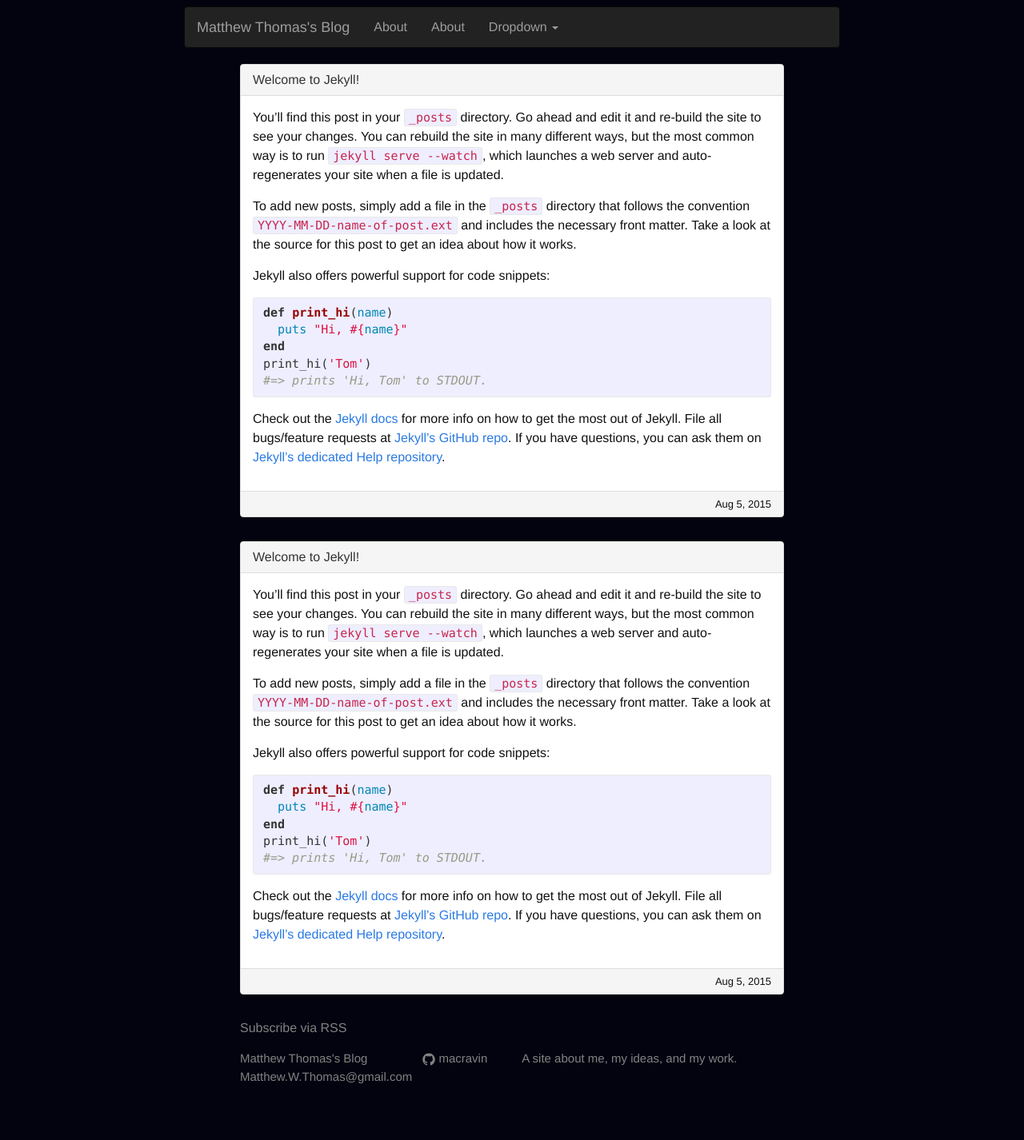
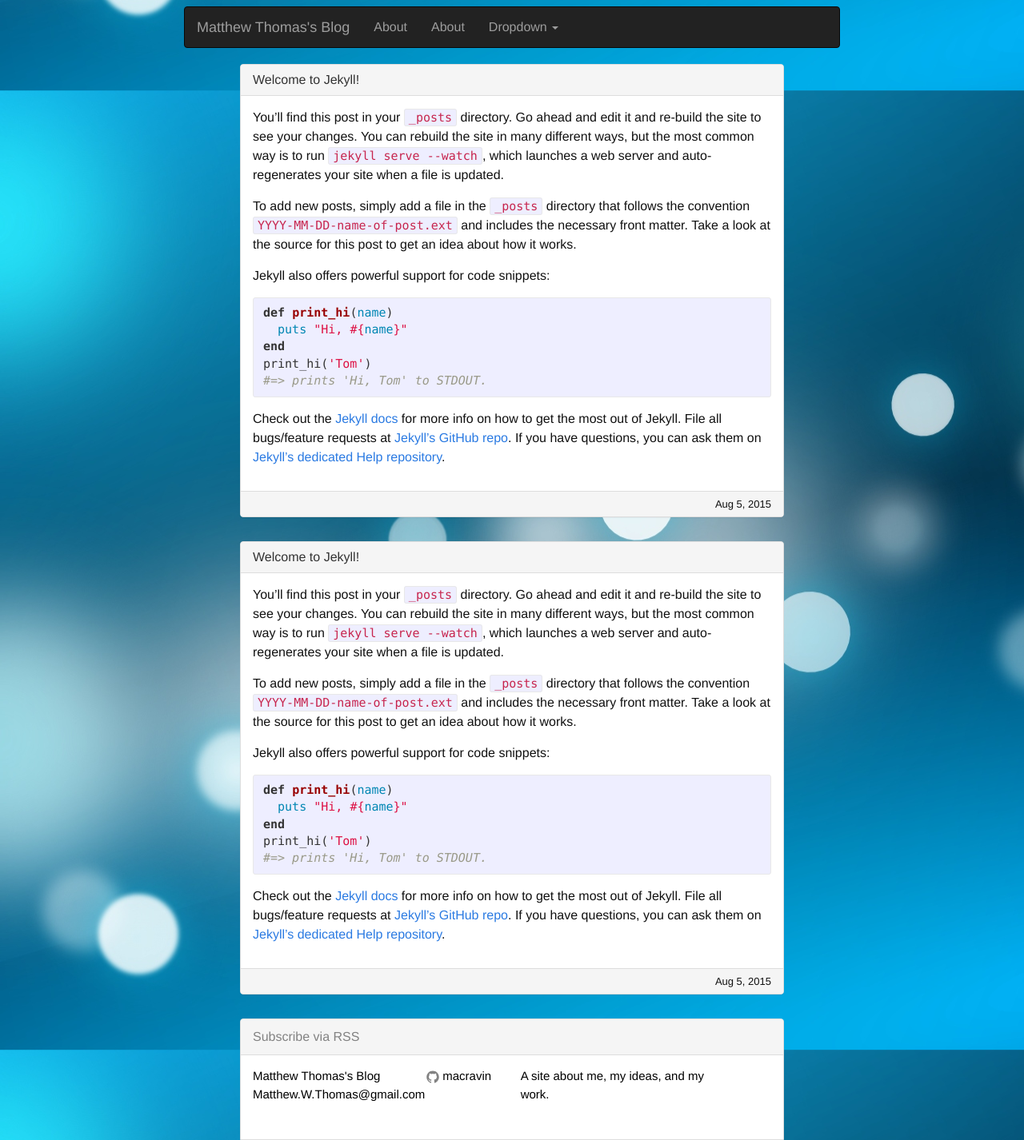
Before and after one commit to MattWThomas/Simple-BS3, a Jekyll site: the page built from index.html, in a window 1280 px wide. Shown: the whole page at 80% size. Built offline with Jekyll 4.4.1, drawn with Linux system fonts in a browser that asks for light colours; nearby versions of some CDN libraries; before the commit the page ends 1388 px from its top, so only the background shows below that.

Commit message:
minor changes

```diff
--- a/_includes/footer.html
+++ b/_includes/footer.html
@@ -1,14 +1,14 @@
-<footer class="container">
-
   <div class="wrapper">
-
+  <div class="panel panel-default" style="margin-bottom: 0px; border-bottom-right-radius: 0px; border-bottom-left-radius: 0px;">
+<div class="panel-heading"><a  href="{{ "/feed.xml" | prepend: site.baseurl }}" style="color: rgb(130, 130, 130);">Subscribe via RSS</a></div>
+<div class="panel-body">
 <!--<h2 class="footer-heading">{{ site.title }}</h2>-->
 
-    <div class="footer-col-wrapper">
+    <div class="footer-col-wrapper" style="color: black;">
       <div class="footer-col  footer-col-1">
         <ul class="contact-list">
           <li>{{ site.title }}</li>
-          <li><a href="mailto:{{ site.email }}" style="color: rgb(130, 130, 130);">{{ site.email }}</a></li>
+          <li><a href="mailto:{{ site.email }}" style="color: black;">{{ site.email }}</a></li>
         </ul>
       </div>
 
@@ -19,11 +19,11 @@
             <a href="https://github.com/{{ site.github_username }}">
               <span class="icon  icon--github">
                 <svg viewBox="0 0 16 16">
-                  <path fill="#828282" d="M7.999,0.431c-4.285,0-7.76,3.474-7.76,7.761 c0,3.428,2.223,6.337,5.307,7.363c0.388,0.071,0.53-0.168,0.53-0.374c0-0.184-0.007-0.672-0.01-1.32 c-2.159,0.469-2.614-1.04-2.614-1.04c-0.353-0.896-0.862-1.135-0.862-1.135c-0.705-0.481,0.053-0.472,0.053-0.472 c0.779,0.055,1.189,0.8,1.189,0.8c0.692,1.186,1.816,0.843,2.258,0.645c0.071-0.502,0.271-0.843,0.493-1.037 C4.86,11.425,3.049,10.76,3.049,7.786c0-0.847,0.302-1.54,0.799-2.082C3.768,5.507,3.501,4.718,3.924,3.65 c0,0,0.652-0.209,2.134,0.796C6.677,4.273,7.34,4.187,8,4.184c0.659,0.003,1.323,0.089,1.943,0.261 c1.482-1.004,2.132-0.796,2.132-0.796c0.423,1.068,0.157,1.857,0.077,2.054c0.497,0.542,0.798,1.235,0.798,2.082 c0,2.981-1.814,3.637-3.543,3.829c0.279,0.24,0.527,0.713,0.527,1.437c0,1.037-0.01,1.874-0.01,2.129 c0,0.208,0.14,0.449,0.534,0.373c3.081-1.028,5.302-3.935,5.302-7.362C15.76,3.906,12.285,0.431,7.999,0.431z"/>
+                  <path fill="black" d="M7.999,0.431c-4.285,0-7.76,3.474-7.76,7.761 c0,3.428,2.223,6.337,5.307,7.363c0.388,0.071,0.53-0.168,0.53-0.374c0-0.184-0.007-0.672-0.01-1.32 c-2.159,0.469-2.614-1.04-2.614-1.04c-0.353-0.896-0.862-1.135-0.862-1.135c-0.705-0.481,0.053-0.472,0.053-0.472 c0.779,0.055,1.189,0.8,1.189,0.8c0.692,1.186,1.816,0.843,2.258,0.645c0.071-0.502,0.271-0.843,0.493-1.037 C4.86,11.425,3.049,10.76,3.049,7.786c0-0.847,0.302-1.54,0.799-2.082C3.768,5.507,3.501,4.718,3.924,3.65 c0,0,0.652-0.209,2.134,0.796C6.677,4.273,7.34,4.187,8,4.184c0.659,0.003,1.323,0.089,1.943,0.261 c1.482-1.004,2.132-0.796,2.132-0.796c0.423,1.068,0.157,1.857,0.077,2.054c0.497,0.542,0.798,1.235,0.798,2.082 c0,2.981-1.814,3.637-3.543,3.829c0.279,0.24,0.527,0.713,0.527,1.437c0,1.037-0.01,1.874-0.01,2.129 c0,0.208,0.14,0.449,0.534,0.373c3.081-1.028,5.302-3.935,5.302-7.362C15.76,3.906,12.285,0.431,7.999,0.431z"/>
                 </svg>
               </span>
 
-              <span class="username" style="color: rgb(130, 130, 130);">{{ site.github_username }}</span>
+              <span class="username" style="color: black;">{{ site.github_username }}</span>
             </a>
           </li>
           {% endif %}
@@ -51,5 +51,5 @@
     </div>
 
   </div>
-
+</div>
 </footer>
--- a/_layouts/default.html
+++ b/_layouts/default.html
@@ -3,7 +3,7 @@
 
   {% include head.html %}
 
-  <body style="background-color: rgb(3, 3, 16);">
+  <body style="background: url(&quot;/images/light.jpg&quot;) 0 0 fixed #0a0e11;background-position: center; max-width: 1920px;">
 
     {% include header.html %}
 
--- a/index.html
+++ b/index.html
@@ -18,8 +18,5 @@
       </li>
     {% endfor %}
   </ul>
-
-  <p class="rss-subscribe" style="color: rgb(130, 130, 130);"><a  href="{{ "/feed.xml" | prepend: site.baseurl }}" style="color: rgb(130, 130, 130);">Subscribe via RSS</a></p>
-
 </div>
 </body>
```
Also changed, not shown: 11 other files.
